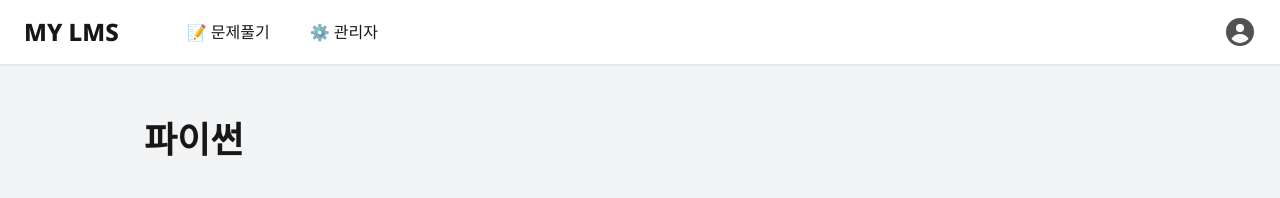
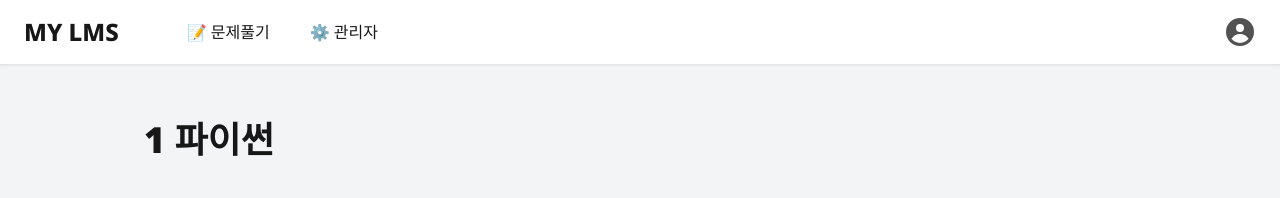
Before and after one commit to outclassstudio/outclass-lms, a Next.js app: page /admin/section/1 in a window 1280 px wide. Shown: the top 198 px of the page. Built offline with nearby package versions, Linux system fonts and the light colour scheme.

Commit message:
Fix: Lint error

```diff
--- a/app/(main)/admin/section/[id]/page.tsx
+++ b/app/(main)/admin/section/[id]/page.tsx
@@ -1,9 +1,13 @@
 import ChapterListBox from "@/components/admin/chapter-list-box";
-import SectionListBox from "@/components/admin/section-list-box";
 import { PageParams } from "@/lib/types/common";
 import { MagnifyingGlassIcon, PlusIcon } from "@heroicons/react/16/solid";
 
-export default function SectionDeteil({ params }: { params: PageParams }) {
+export default async function SectionDeteil({
+  params,
+}: {
+  params: PageParams;
+}) {
+  const { id } = await params;
   const DUMMY_CLASS_LIST = [
     {
       id: 1,
@@ -30,7 +34,7 @@ export default function SectionDeteil({ params }: { params: PageParams }) {
   return (
     <div className="mt-6 sm:mt-10 w-full lg:w-[1024px] flex flex-col gap-4 p-4">
       <div className="text-3xl sm:text-4xl font-black mb-2 sm:mb-6 flex gap-2 items-center">
-        <span>파이썬</span>
+        <span>{id} 파이썬</span>
       </div>
       <div className="flex flex-col sm:flex-row mb-4 sm:mb-2 sm:justify-between gap-2">
         <div className="flex gap-2 border-[1px] border-neutral-200 items-center py-3 px-4 bg-white ">
```
